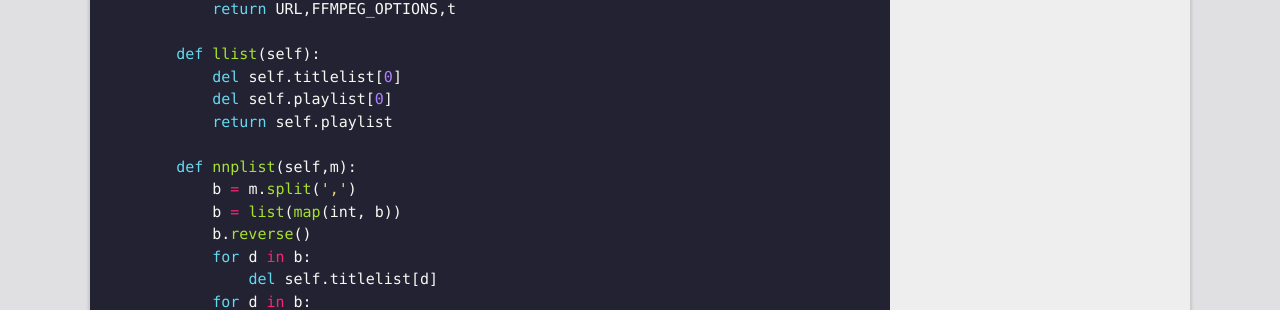
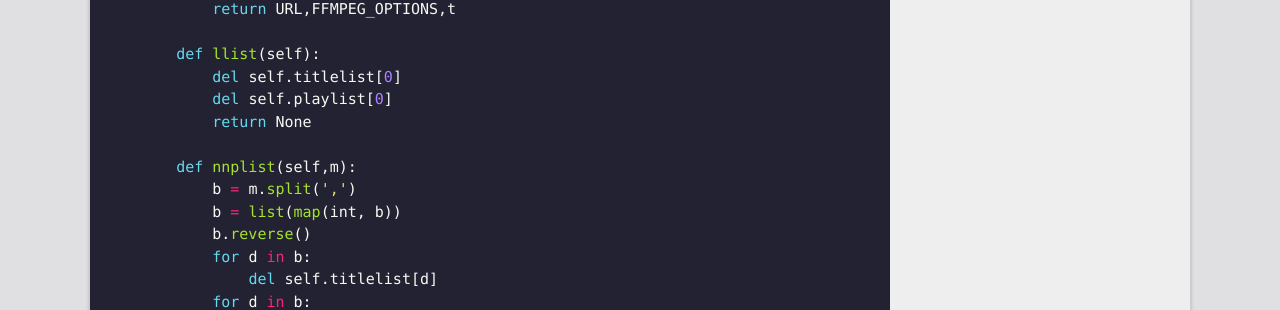
Before and after one commit to chohz1003/chohz1003.github.com, a Jekyll site: the page built from _posts/discord/2021-08-15-DiscordBot-ClassCode.md, in a window 1280 px wide and 900 px high, scrolled down 1723 px. Shown: the part 147-457 px from the top of the window. Built offline with Jekyll 4.4.1, drawn with Linux system fonts in a browser that asks for light colours.

Commit message:
Update 2021-08-15-DiscordBot-ClassCode.md

````diff
--- a/_posts/discord/2021-08-15-DiscordBot-ClassCode.md
+++ b/_posts/discord/2021-08-15-DiscordBot-ClassCode.md
@@ -3,7 +3,7 @@
 title:  "Discord Bot Class Code"
 date:   2021-08-15 16:00:00
 categories: jekyll update
-permalink: /archivers/DiscordBotClassCode
+permalink: /archivers/discordbotclasscode
 ---
 ```python
 import youtube_dl
@@ -81,7 +81,7 @@
     def llist(self):
         del self.titlelist[0]
         del self.playlist[0]
-        return self.playlist
+        return None
 
     def nnplist(self,m):
         b = m.split(',')
````
